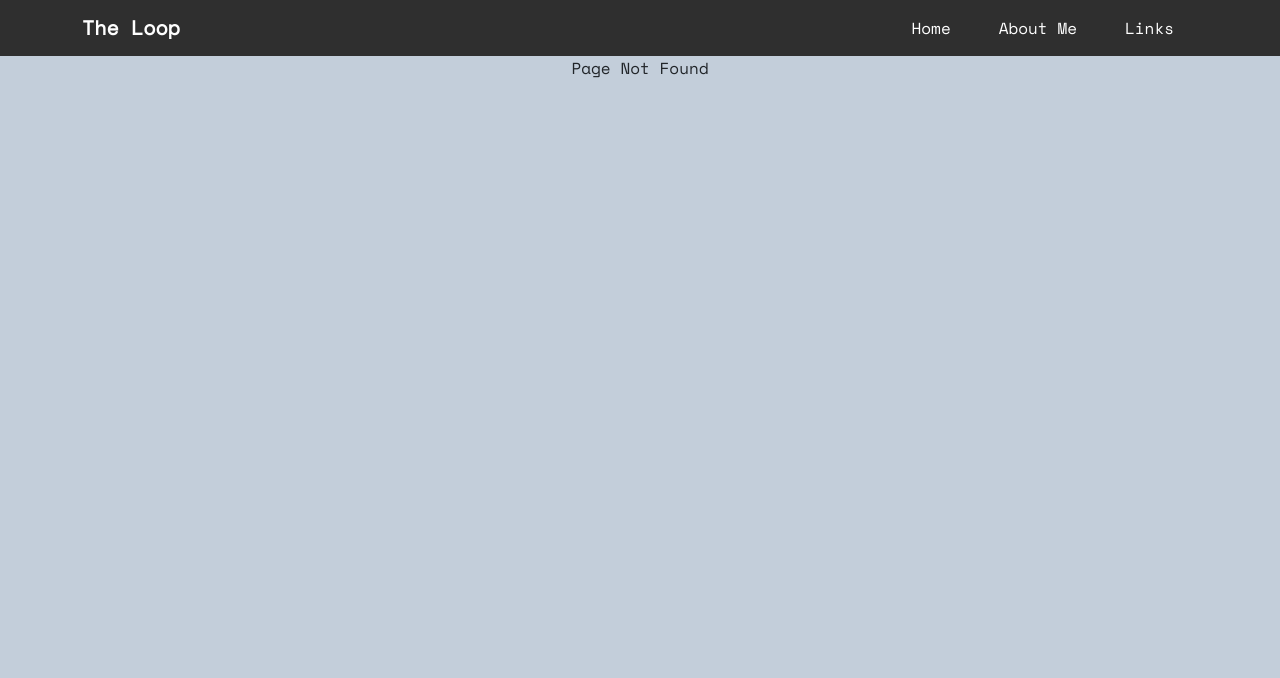
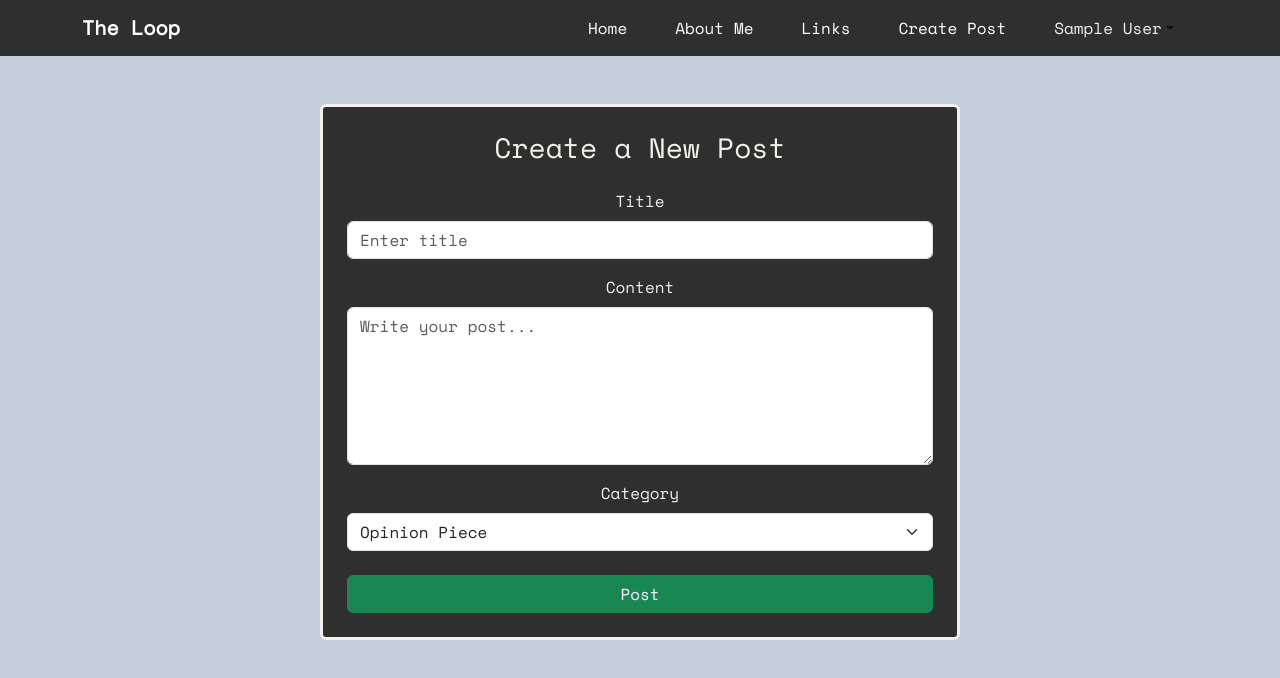
Before and after one commit to Virb1010/The-Loop, a React (Create React App) app in the folder client/: page /CreatePost in a window 1280 px wide. Before the commit this address had no page. Shown: the top 678 px of the page. Built offline with nearby package versions, Linux system fonts and the light colour scheme; sample sign-in values are in the browser's storage.

Commit message:
Create Post Page + Dock Updates

```diff
--- a/client/src/App.css
+++ b/client/src/App.css
@@ -114,7 +114,7 @@ html, body {
 
 .PostPageTitle {
   width: 100%;
-  height: 10rem;
+  /* height: 10rem; */
   font-size: 2.5rem;
   padding-top: 1rem;
   padding-bottom: 1rem;
--- a/client/src/App.js
+++ b/client/src/App.js
@@ -1,34 +1,39 @@
 import './App.css';
 import { BrowserRouter as Router, Route, Routes } from 'react-router-dom';
+import { AuthProvider } from './AuthContext';
+
 import Home from './pages/Home';
 import AboutMe from './pages/AboutMe';
 import Links from './pages/Links';
 import Dock from './components/Dock';
 import Post from './pages/Post';
+import CreatePost from './pages/CreatePost';
 import PageNotFound from './pages/PageNotFound';
 import SignUpPage from './pages/SignUpPage';
 import OTPVerify from './pages/OTPVerify';
 import PrivateRoute from './components/PrivateRoute';
 import PublicOnlyRoute from './components/PublicOnlyRoute';
 
+
 function App() {
   return (
     <div className="App">
+      <AuthProvider>
         <Router>
           <Dock />
           <Routes>
-          {/* Public-only routes */}
             <Route path="/Welcome" element={<PublicOnlyRoute><SignUpPage /></PublicOnlyRoute>} />
             <Route path="/VerifyOTP" element={<PublicOnlyRoute><OTPVerify /></PublicOnlyRoute>} />
 
-          {/* Protected routes */}
             <Route path="/" element={<PrivateRoute><Home /></PrivateRoute>} />
             <Route path="/AboutMe" element={<PrivateRoute><AboutMe /></PrivateRoute>} />
             <Route path="/Links" element={<PrivateRoute><Links /></PrivateRoute>} />
             <Route path="/Post/:postId" element={<PrivateRoute><Post /></PrivateRoute>} />
+            <Route path="/CreatePost" element={<PrivateRoute><CreatePost /></PrivateRoute>} />
             <Route path="*" element={<PrivateRoute><PageNotFound /></PrivateRoute>} />
           </Routes>
         </Router>
+      </AuthProvider>
     </div>
   );
 }
--- /dev/null
+++ b/client/src/AuthContext.js
@@ -0,0 +1,31 @@
+import { createContext, useState, useEffect } from "react";
+
+export const AuthContext = createContext();
+
+export function AuthProvider({ children }) {
+  const [user, setUser] = useState(null);
+
+  useEffect(() => {
+    const userData = localStorage.getItem("user");
+    if (userData) {
+      setUser(JSON.parse(userData));
+    }
+  }, []);
+
+  const login = (user) => {
+    localStorage.setItem("user", JSON.stringify(user));
+    setUser(user);
+  };
+
+  const logout = () => {
+    localStorage.removeItem("user");
+    localStorage.removeItem("accessToken");
+    setUser(null);
+  };
+
+  return (
+    <AuthContext.Provider value={{ user, login, logout }}>
+      {children}
+    </AuthContext.Provider>
+  );
+}
--- a/client/src/components/Dock.js
+++ b/client/src/components/Dock.js
@@ -2,11 +2,24 @@ import 'bootstrap/dist/css/bootstrap.min.css';
 import Container from 'react-bootstrap/Container';
 import Nav from 'react-bootstrap/Nav';
 import Navbar from 'react-bootstrap/Navbar';
-// import NavDropdown from 'react-bootstrap/NavDropdown';
+import NavDropdown from 'react-bootstrap/NavDropdown';
+import { useContext } from 'react';
+import { AuthContext } from '../AuthContext';
+import { useNavigate } from "react-router-dom";
 
 function Dock() {
+  const { user, logout } = useContext(AuthContext);
+  const navigate = useNavigate();
+
+  const handleLogout = () => {
+    logout();
+    navigate("/Welcome");
+  };
+
+  const fullName = user ? `${user.firstName} ${user.lastName}` : null;
+
   return (
-        <Navbar style={{ backgroundColor: '#2f2f2f' }} sticky="top" expand="lg" data-bs-theme="light">
+    <Navbar style={{ backgroundColor: '#2f2f2f' }} sticky="top" expand="lg">
       <Container>
         <Navbar.Brand href="/" className="text-white">The Loop</Navbar.Brand>
         <Navbar.Toggle aria-controls="basic-navbar-nav" />
@@ -15,6 +28,16 @@ function Dock() {
             <Nav.Link href="/" className="text-white">Home</Nav.Link>
             <Nav.Link href="/AboutMe" className="text-white">About Me</Nav.Link>
             <Nav.Link href="/Links" className="text-white">Links</Nav.Link>
+            <Nav.Link href="/CreatePost" className="text-white">Create Post</Nav.Link>
+            {fullName && (
+              <NavDropdown
+                title={<span style={{ color: '#f3efe9' }}>{fullName}</span>}
+                id="user-dropdown"
+                align="end"
+              >
+                <NavDropdown.Item onClick={handleLogout}>Log Out</NavDropdown.Item>
+              </NavDropdown>
+            )}
           </Nav>
         </Navbar.Collapse>
       </Container>
--- /dev/null
+++ b/client/src/pages/CreatePost.js
@@ -0,0 +1,119 @@
+import { useEffect, useState } from 'react';
+import { Card, Form, Button } from 'react-bootstrap';
+import { useNavigate } from 'react-router-dom';
+import axios from 'axios';
+import API_BASE_URL from '../utils/API_Base_URL';
+import '../utils/fonts/fonts.css';
+
+function CreatePost() {
+  useEffect(() => {
+    document.title = "Create Post";
+  }, []);
+
+  const navigate = useNavigate();
+
+  const [form, setForm] = useState({
+    title: '',
+    content: '',
+    category: 'Opinion Piece'
+  });
+
+  const [error, setError] = useState('');
+
+  const handleChange = (e) => {
+    setForm(prev => ({
+      ...prev,
+      [e.target.name]: e.target.value
+    }));
+    setError('');
+  };
+
+  const handleSubmit = async (e) => {
+    e.preventDefault();
+
+    const token = localStorage.getItem('accessToken');
+    const user = JSON.parse(localStorage.getItem('user')); // assumes `user` is stored after login
+
+    if (!user) {
+      setError("User not found. Please log in again.");
+      return;
+    }
+
+    try {
+      const postData = {
+        title: form.title,
+        content: form.content,
+        category: form.category,
+        author: `${user.firstName} ${user.lastName}`,
+        likes: 0,
+        dislikes: 0
+      };
+
+      await axios.post(`${API_BASE_URL}/posts`, postData, {
+        headers: {
+          Authorization: `Bearer ${token}`
+        }
+      });
+
+      navigate('/');
+    } catch (err) {
+      console.error(err);
+      setError("Failed to create post. Please try again.");
+    }
+  };
+
+  return (
+    <div className='CreatePostPage d-flex justify-content-center align-items-center mt-5'>
+      <Card className="p-4" style={{ backgroundColor: '#2f2f2f', color: '#f3efe9', border: '3px solid #f3efe9', width: '40rem' }}>
+        <h3 className="mb-4 text-center">Create a New Post</h3>
+        <Form onSubmit={handleSubmit}>
+          <Form.Group controlId="postTitle" className="mb-3">
+            <Form.Label>Title</Form.Label>
+            <Form.Control
+              name="title"
+              type="text"
+              placeholder="Enter title"
+              value={form.title}
+              onChange={handleChange}
+              required
+            />
+          </Form.Group>
+
+          <Form.Group controlId="postContent" className="mb-3">
+            <Form.Label>Content</Form.Label>
+            <Form.Control
+              name="content"
+              as="textarea"
+              rows={6}
+              placeholder="Write your post..."
+              value={form.content}
+              onChange={handleChange}
+              required
+            />
+          </Form.Group>
+
+          <Form.Group controlId="postCategory" className="mb-4">
+            <Form.Label>Category</Form.Label>
+            <Form.Select name="category" value={form.category} onChange={handleChange}>
+              <option>Opinion Piece</option>
+              <option>Research Paper</option>
+              <option>Concept Explanation</option>
+              <option>Project Log</option>
+              <option>Other</option>
+            </Form.Select>
+          </Form.Group>
+
+          {error && (
+            <div className="alert alert-danger text-center">{error}</div>
+          )}
+
+          <Button variant="success" type="submit" className="w-100">
+            Post
+          </Button>
+        </Form>
+      </Card>
+    </div>
+  );
+}
+
+export default CreatePost;
--- a/client/src/pages/OTPVerify.js
+++ b/client/src/pages/OTPVerify.js
@@ -1,9 +1,10 @@
-import { useEffect, useState } from "react";
+import { useContext, useEffect, useState } from "react";
 import OtpInput from "react-otp-input";
 import { useLocation, useNavigate } from 'react-router-dom';
 import { Button, Card, Container } from "react-bootstrap";
 import axios from "axios";
 import API_BASE_URL from '../utils/API_Base_URL';
+import { AuthContext } from '../AuthContext';
 
 function VerifyOTP() {
   useEffect(() => {
@@ -12,6 +13,7 @@ function VerifyOTP() {
 
   const [otp, setOtp] = useState("");
   const { state: form } = useLocation();
+  const { login } = useContext(AuthContext);
   const navigate = useNavigate();
 
   const [error, setError] = useState('');
@@ -30,6 +32,7 @@ function VerifyOTP() {
       await axios.post(`${API_BASE_URL}/auth/signin`, { email: form.email, password: form.password }).then((res) => {
         localStorage.setItem("accessToken", res.data.token);
         localStorage.setItem("user", JSON.stringify(res.data.user));
+        login(res.data.user);
       })
 
       navigate('/');
--- a/client/src/pages/Post.js
+++ b/client/src/pages/Post.js
@@ -111,6 +111,9 @@ function Post() {
 
                     <div className="mt-3">
                         {post.category}
+                    </div>
+
+                    <div className="mt-2">
                         {CategoryIconMap[post.category] && (
                             <img
                                 src={CategoryIconMap[post.category]}
@@ -120,6 +123,7 @@ function Post() {
                             />
                         )}
                     </div>
+
 
                     <div className="mt-2">{post.author}</div>
 
--- a/client/src/pages/SignInForm.js
+++ b/client/src/pages/SignInForm.js
@@ -1,11 +1,13 @@
-import { useState } from 'react';
+import { useContext, useState } from 'react';
 import { useNavigate } from "react-router-dom";
 import { Form, Button } from 'react-bootstrap';
 import axios from 'axios';
 import API_BASE_URL from '../utils/API_Base_URL';
+import { AuthContext } from '../AuthContext';
 
 function SignInForm() {
   const navigate = useNavigate();
+  const { login } = useContext(AuthContext);
 
   const [form, setForm] = useState({
     email: '',
@@ -24,7 +26,7 @@ function SignInForm() {
 
   const handleSubmit = async (e) => {
     e.preventDefault();
-    setError(''); // Clear any previous error
+    setError('');
     try {
       const res = await axios.post(`${API_BASE_URL}/auth/signin`, {
         email: form.email,
@@ -33,7 +35,9 @@ function SignInForm() {
 
       localStorage.setItem("accessToken", res.data.token);
       localStorage.setItem("user", JSON.stringify(res.data.user));
+      login(res.data.user);
       navigate(`/`);
+
     } catch (err) {
       if (err.response && err.response.status === 401) {
         setError("Invalid credentials. Please try again.");
```
Lines whose indentation alone changed are shown as unchanged.
